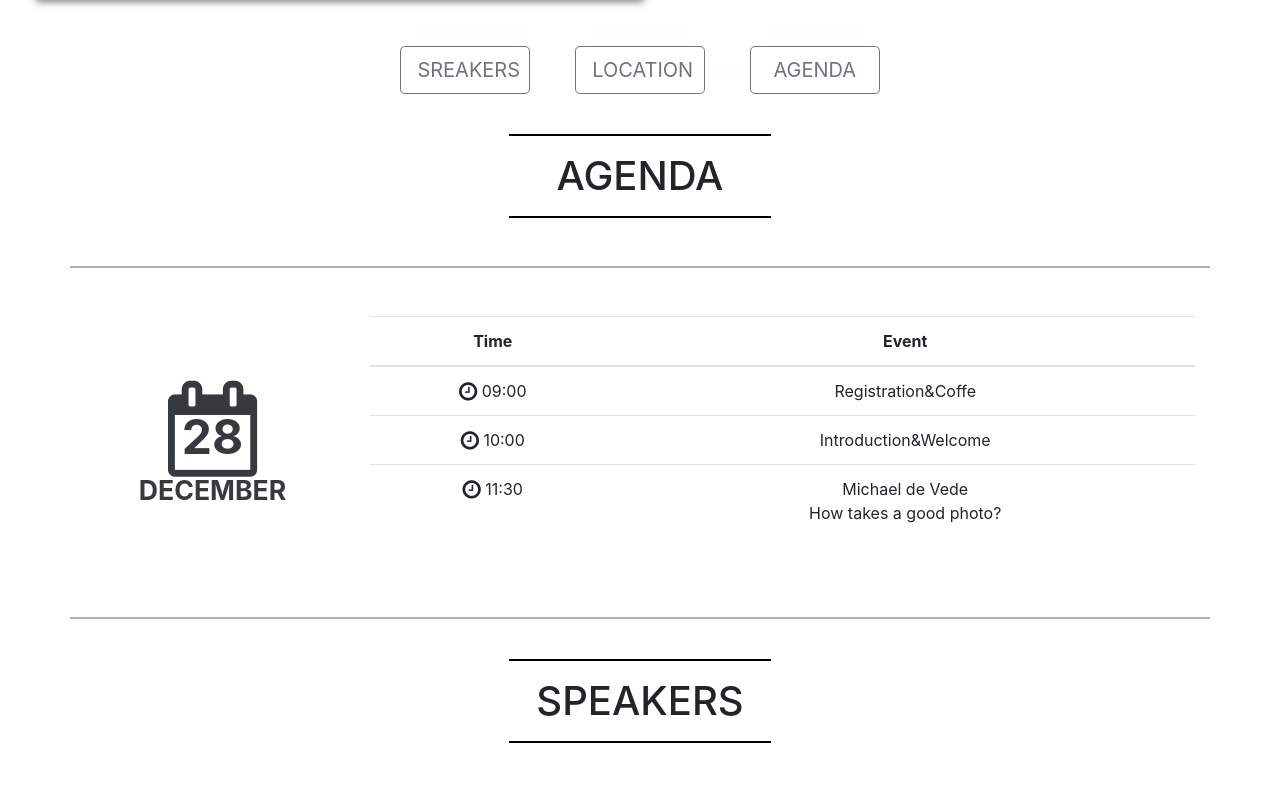
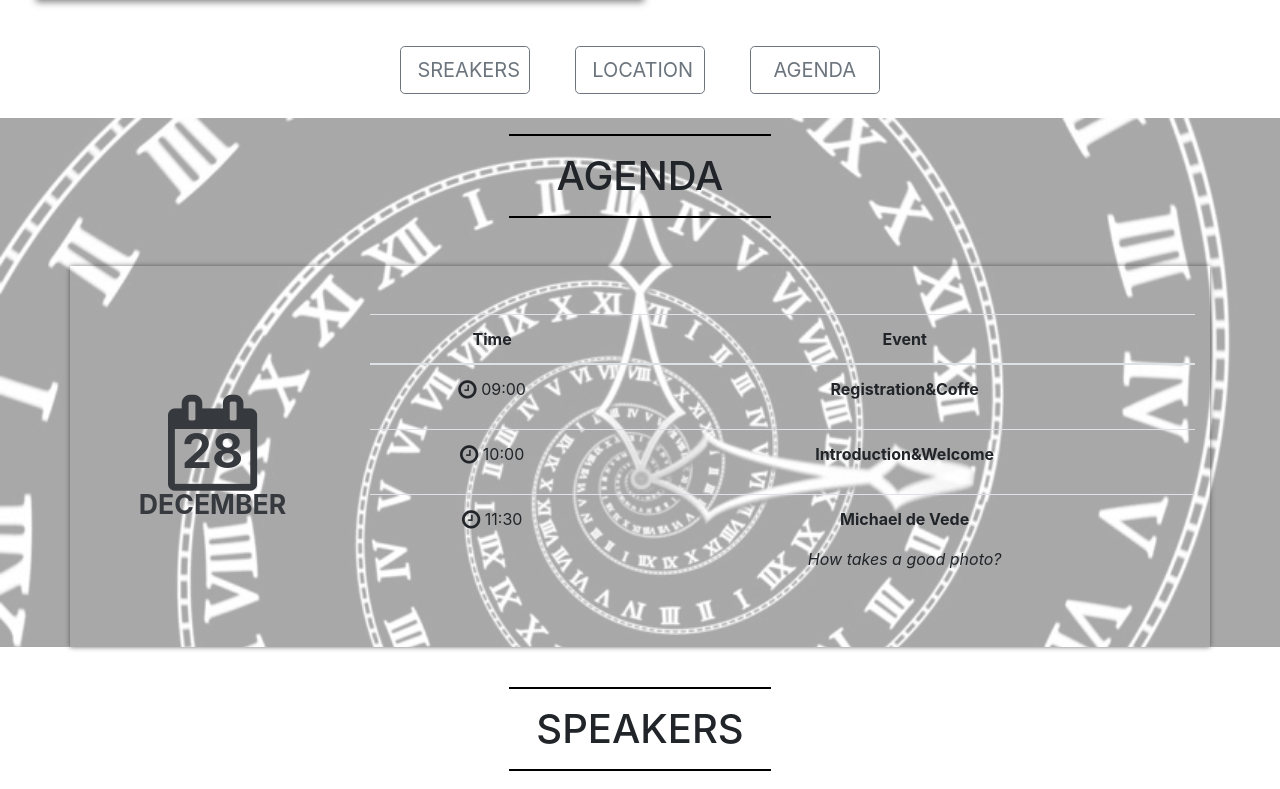
Before and after one commit to Nuta88/Ch-054-2, an Angular app: page / in a window 1280 px wide. Shown: the part 789-1578 px from the top of the page. Built offline with nearby package versions, Linux system fonts and the light colour scheme.

Commit message:
Added new photo.

```diff
--- a/src/app/specific-event/specific-event.component.html
+++ b/src/app/specific-event/specific-event.component.html
@@ -9,20 +9,22 @@
     <div class="row anchors">
         <div class="but-anchor col-sm-4 col-md-4 col-lg-5 text-right"><a href="#speakers"><button type="button" class="btn btn-lg btn-outline-secondary btn-anchor">SREAKERS</button></a></div>
         <div class="but-anchor col-sm-4 col-md-4 col-lg-2 text-center"><button type="button" class="btn btn-lg btn-outline-secondary btn-anchor">LOCATION</button></div>
-        <div class="but-anchor col-sm-4 col-md-4 col-lg-5 text-left"><button type="button" class="btn btn-lg btn-outline-secondary btn-anchor">AGENDA</button> </div>
+        <div class="but-anchor col-sm-4 col-md-4 col-lg-5 text-left"><a href="#agenda"><button type="button" class="btn btn-lg btn-outline-secondary btn-anchor">AGENDA</button></a></div>
     </div>
+
+</div>
+
+<div class="container-fluid" [ngStyle]="{'background-image':'url(' + background.link + ')'}">
+    <div class="container">
         <div class="row my-4">
             <div class="col">
                 <div class="mx-auto w-50 p-3 text-center">
-                <a name="">
+                    <a name="agenda">
                         <h1 class="bloc-bord d-block mx-auto w-50 py-3">AGENDA</h1>
                     </a>
                 </div>
             </div>
         </div>
-
-
-
         <div class="row">
             <div class="col-12">
                 <div class="row event py-5">
@@ -35,7 +37,7 @@
                     </div>
                     <div class="col-md-9">
                         <table class="table table-striped table-hover">
-                        <thead class="table-inverse">
+                            <thead class="">
                                 <tr>
                                     <th class="text-center">Time</th>
                                     <th class="text-center">Event</th>
@@ -43,16 +45,21 @@
                             </thead>
                             <tr>
                                 <td class="text-center"><i class="fa fa-clock-o fa-lg"></i> 09:00</td>
-                            <td class="text-center">Registration&Coffe</td>
+                                <td class="text-center">
+                                    <p class="action">Registration&Coffe</p>
+                                </td>
                             </tr>
                             <tr>
                                 <td class="text-center"><i class="fa fa-clock-o fa-lg"></i> 10:00</td>
-                            <td class="text-center">Introduction&Welcome</td>
+                                <td class="text-center">
+                                    <p class="action">Introduction&Welcome</p>
+                                </td>
                             </tr>
                             <tr>
                                 <td class="text-center"><i class="fa fa-clock-o fa-lg"></i> 11:30</td>
-                            <td class="text-center">Michael de Vede
-                                <p>How takes a good photo?</p>
+                                <td class="text-center">
+                                    <p class="action">Michael de Vede</p>
+                                    <p class="report m-0 p-0">How takes a good photo?</p>
                                 </td>
                             </tr>
                         </table>
@@ -61,11 +68,14 @@
 
             </div>
         </div>
+    </div>
+</div>
 
 
 
 
 
+    <div class="container">
         <div class="row my-4">
             <div class="col">
                 <div class="mx-auto w-50 p-3 text-center">
--- a/src/app/specific-event/specific-event.component.scss
+++ b/src/app/specific-event/specific-event.component.scss
@@ -97,9 +97,9 @@ width: 90% !important;
 	}
 
 	.event {
-		// box-shadow: 0px 0px 5px rgba(51, 51, 51, 0.7);
-		border-top: 2px  solid rgba(54, 57, 62, .4);
-		border-bottom: 2px  solid rgba(54, 57, 62, .4);
+		 box-shadow: 0px 0px 5px rgba(51, 51, 51, 0.7);
+		// border-top: 2px  solid rgba(54, 57, 62, .4);
+		// border-bottom: 2px  solid rgba(54, 57, 62, .4);
 	}
 
 	.event > .time {
@@ -114,3 +114,8 @@ width: 90% !important;
 		font-weight: bold;
 		line-height: 1;
 	}
+
+	.action{font-weight: bold;}
+	.report{font-style: italic;}
+	.table-bgraund{background-color: rgb(54, 57, 62); color: white;}
+	.container-fluid{background-attachment: fixed;background-size: cover;}
--- a/src/app/specific-event/specific-event.component.ts
+++ b/src/app/specific-event/specific-event.component.ts
@@ -6,6 +6,7 @@ import { Component, OnInit } from '@angular/core';
   styleUrls: ['./specific-event.component.scss']
 })
 export class SpecificEventComponent implements OnInit {
+  background={link:"/assets/images/1.png"}
   constructor() { }
 
   ngOnInit() {
```
Also changed, not shown: src/assets/images/1.png (added). Lines whose indentation alone changed are shown as unchanged.
